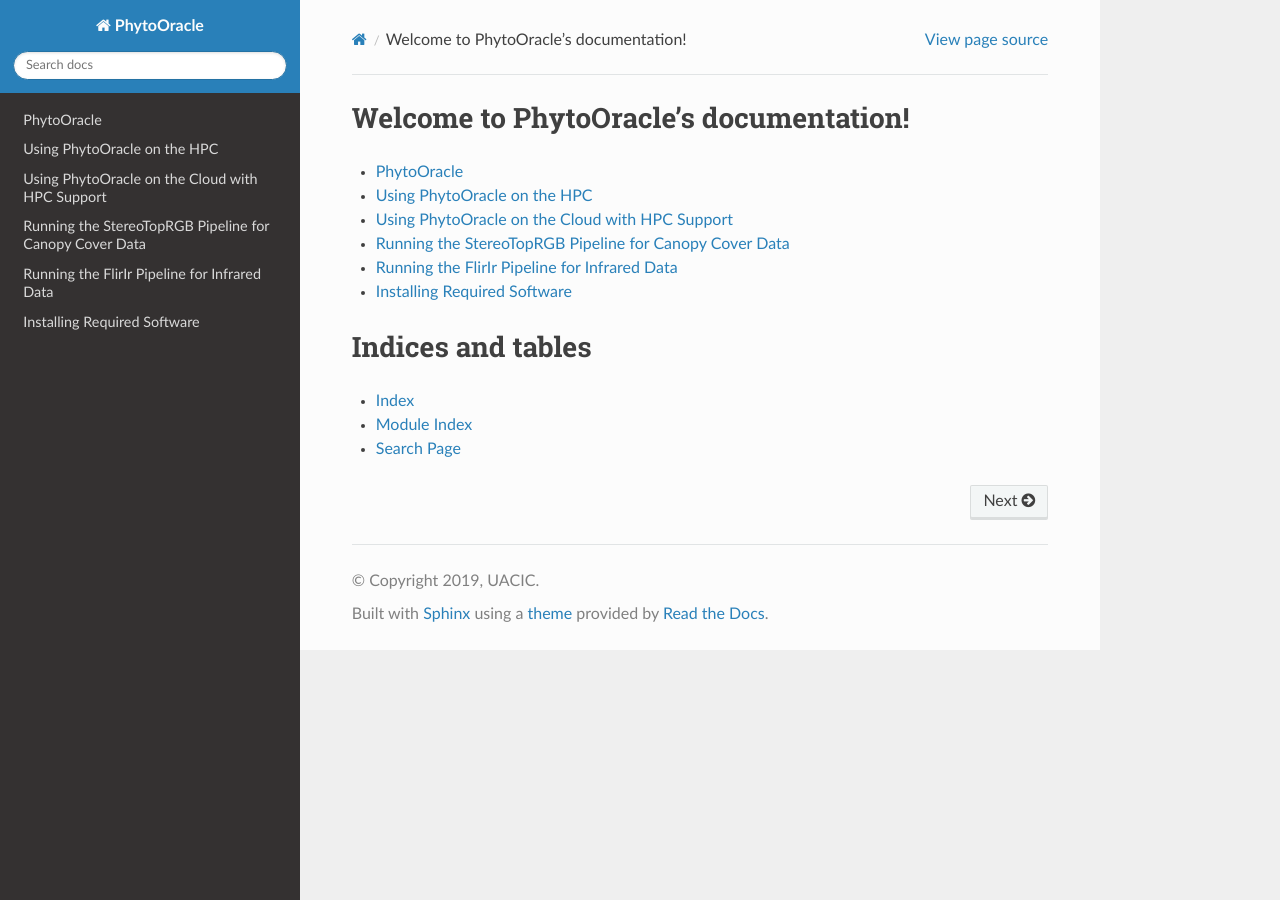
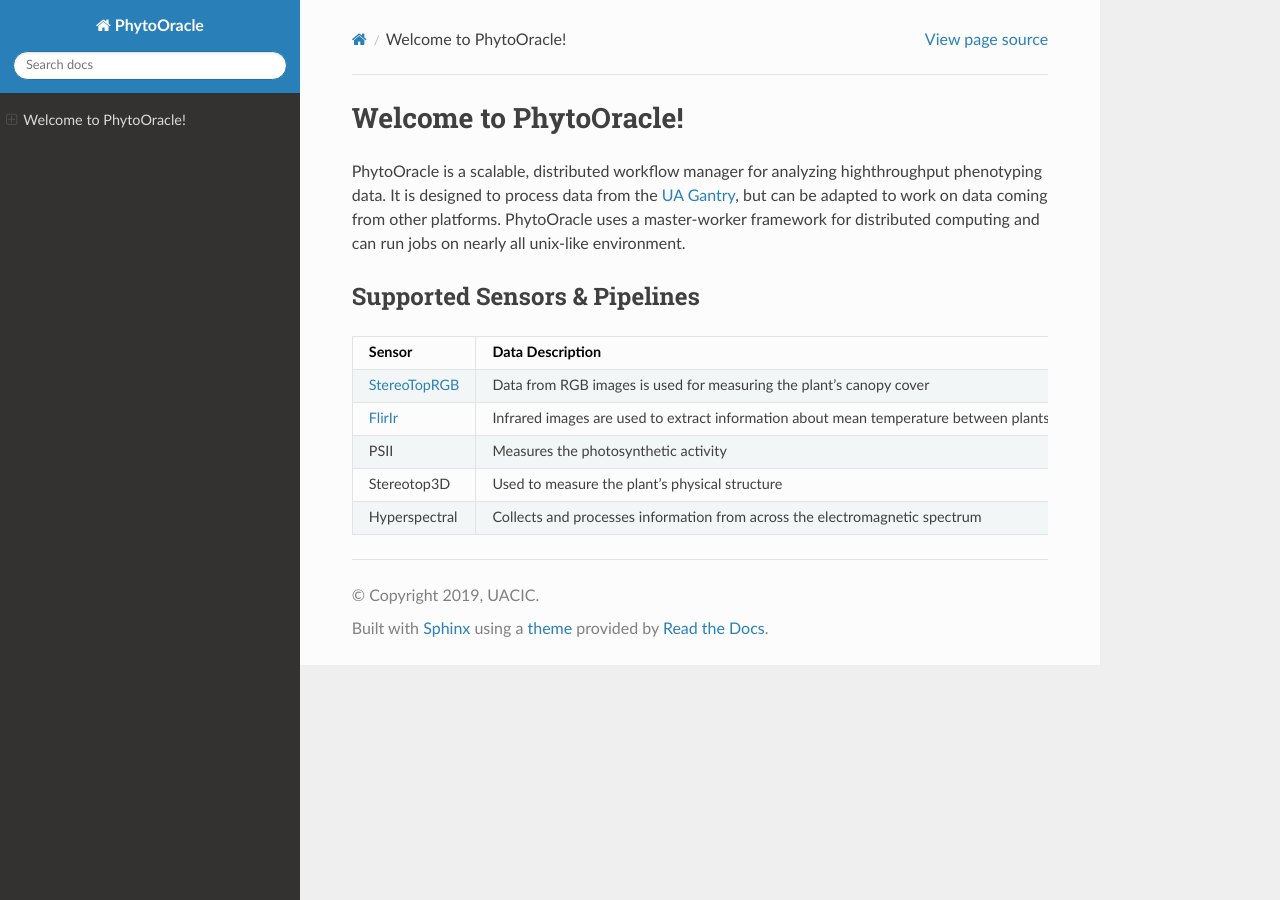
Before and after one commit to LyonsLab/PhytoOracle, a Sphinx documentation site: the page built from docs/index.rst, in a window 1280 px wide. Built offline with Sphinx 7.4.7 and the Read the Docs theme 2.0.0, drawn with Linux system fonts in a browser that asks for light colours.

```diff
--- a/docs/index.rst
+++ b/docs/index.rst
@@ -3,23 +3,29 @@
    You can adapt this file completely to your liking, but it should at least
    contain the root `toctree` directive.
 
-Welcome to PhytoOracle's documentation!
-=======================================
+***********************
+Welcome to PhytoOracle!
+***********************
 
-.. toctree::
-   :titlesonly:
+PhytoOracle is a scalable, distributed workflow manager for analyzing highthroughput phenotyping data.
+It is designed to process data from the `UA Gantry <https://uanews.arizona.edu/story/world-s-largest-robotic-field-scanner-now-place,>`_, but can be adapted to work on data coming from other platforms.
+PhytoOracle uses a master-worker framework for distributed computing and can run jobs on nearly all unix-like environment.
 
-   1_PhytoOracle
-   2_HPC_install
-   3_CloudHPC_install
-   4_StereoTopRGB_run
-   5_FlirIr_run
-   6_Installing_software
+Supported Sensors & Pipelines
+=============================
 
+.. list-table::
+   :header-rows: 1
 
-Indices and tables
-==================
-
-* :ref:`genindex`
-* :ref:`modindex`
-* :ref:`search`
+   * - Sensor
+     - Data Description
+   * - `StereoTopRGB <https://phytooracle.readthedocs.io/en/latest/4_StereoTopRGB_run.html>`_
+     - Data from RGB images is used for measuring the plant's canopy cover
+   * - `FlirIr <https://phytooracle.readthedocs.io/en/latest/5_FlirIr_run.html>`_
+     - Infrared images are used to extract information about mean temperature between plants
+   * - PSII
+     - Measures the photosynthetic activity
+   * - Stereotop3D
+     - Used to measure the plant's physical structure
+   * - Hyperspectral
+     - Collects and processes information from across the electromagnetic spectrum
```
Also changed, not shown: docs/2_HPC_install.rst (+10 -5 lines), docs/3_CloudHPC_install.rst (+11 -6 lines), docs/4_StereoTopRGB_run.rst (+16 -9 lines), docs/5_FlirIr_run.rst (+16 -9 lines), docs/contents.rst (+10 -3 lines).
